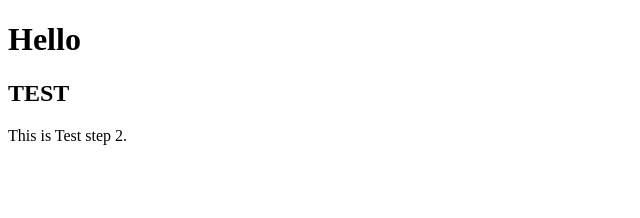
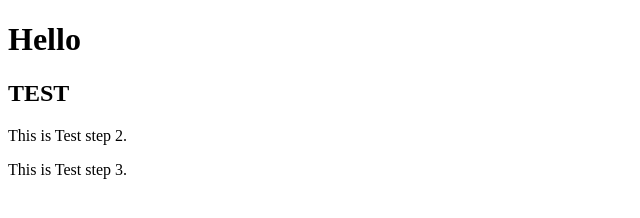
Before and after one commit to Samyrai1214/git-demo, a plain HTML site: page index.html in a window 1280 px wide. Shown: the whole page, without its empty margins (0-640 px from the left). Drawn offline with Linux system fonts and the light colour scheme.

Commit message:
This is Test step 3

```diff
--- a/index.html
+++ b/index.html
@@ -10,6 +10,7 @@
   <div class="dataPanel">
     <h2>TEST</h2>
     <p>This is Test step 2.</p>
+        <p>This is Test step 3.</p>
   </div>
 
 </body>
```
